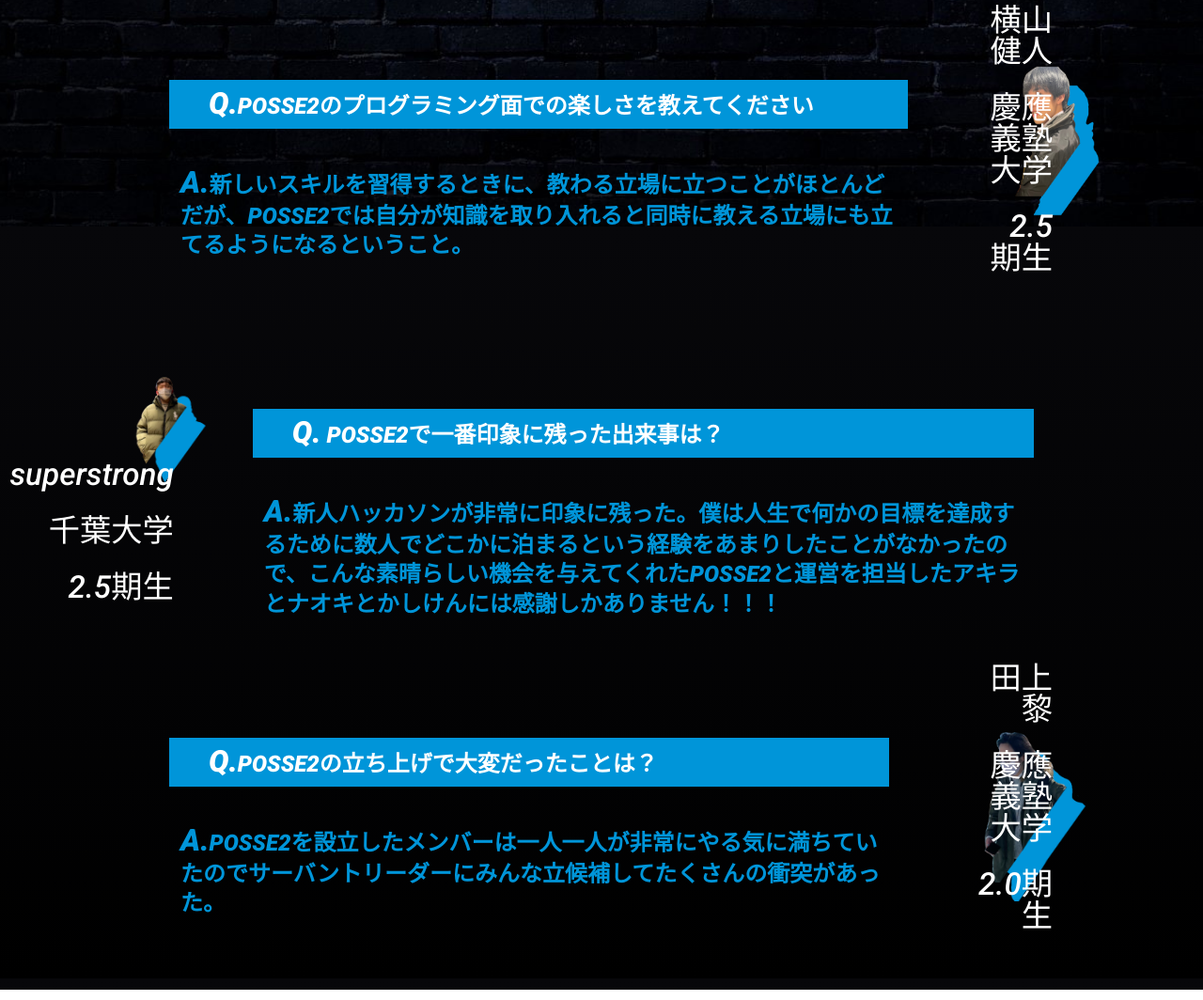
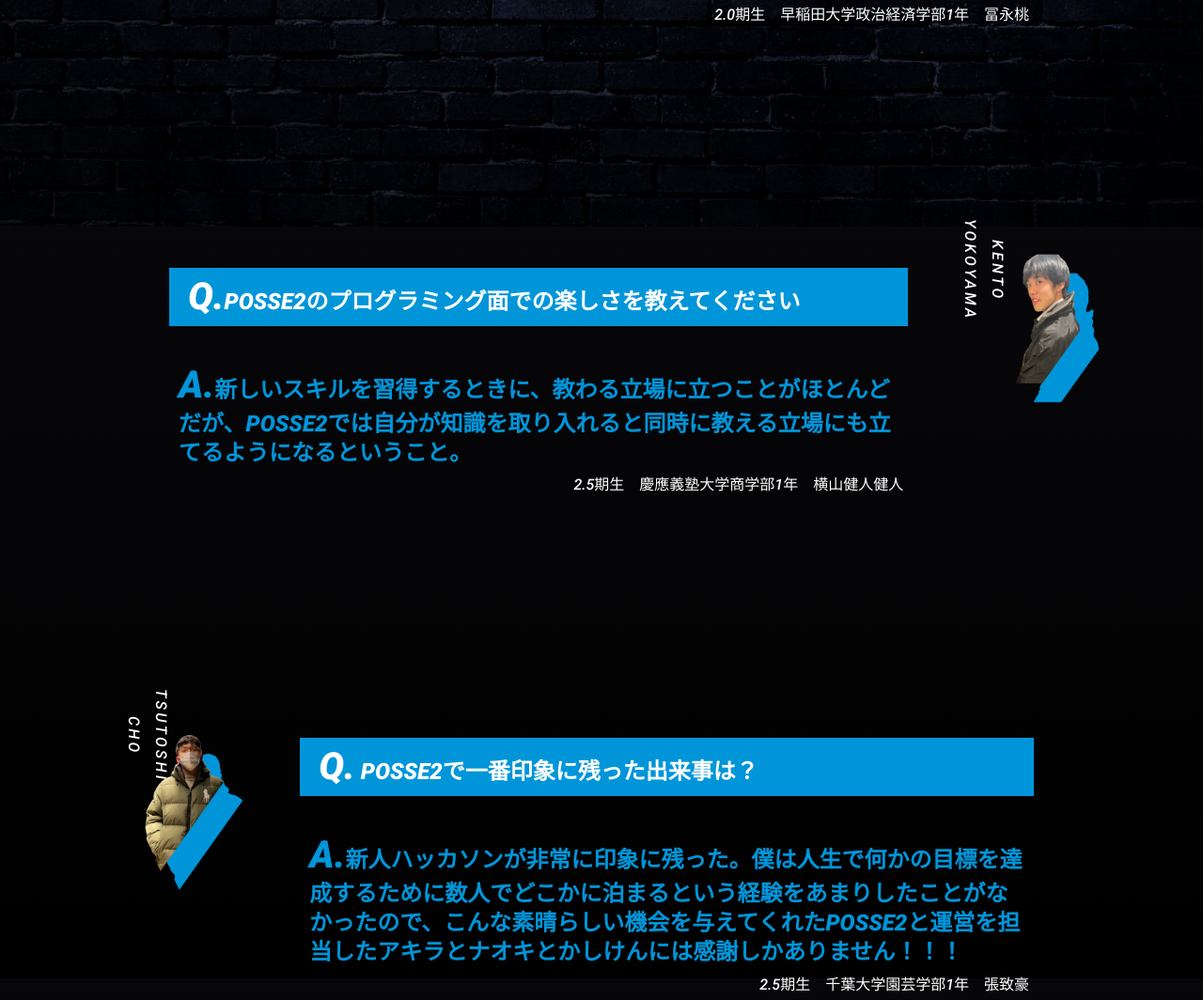
Before and after one commit to posse-ap/posse2-hackathon-202202-team2C, a plain HTML site: page 2022.02.14_ハッカソン/free/index.html in a window 1280 px wide. Shown: the part 559-1623 px from the top of the page at 94% size. Drawn offline with Linux system fonts and the light colour scheme; a web font is replaced by a local one.

Commit message:
FREEページの外観が完成した

```diff
--- a/2022.02.14_ハッカソン/css/free.css
+++ b/2022.02.14_ハッカソン/css/free.css
@@ -65,7 +65,7 @@ text-shadow: 5px 3px 0px #fff;
   width: 100%;
   height: 300px;
   display: flex;
-  margin: 50px 0;
+  margin: 100px 0 200px 0;
   /* box-shadow: 0 0 0 0.5px #fff, 12px 12px 0 0 #fff, 12px 12px 0 0.5px #fff; */
 }
 
@@ -74,24 +74,35 @@ text-shadow: 5px 3px 0px #fff;
   position: relative;
 }
 
+.interview-content-list-profile-name{
+    font-weight: 500;
+    line-height: 1.8181818182;
+    letter-spacing: .2em;
+    color: #fff;
+    font-family: "Roboto", sans-serif;
+    position: absolute;
+    -webkit-transition: 0ms 200ms;
+    transition: 0ms 200ms;
+    -webkit-writing-mode: vertical-rl;
+    -ms-writing-mode: tb-rl;
+    writing-mode: vertical-rl;
+}
+
 .interview-content-list-profile img {
   width: 300px;
-  line-height:300px;
   height: auto;
   filter: drop-shadow(20px 20px 0 #0095d9);
 }
 
 .interview-content-list-profile-text {
   text-align: right;
-  font-size: 1.3vw;
-  padding: 2rem;
   position: absolute;
   bottom: 0;
   right: 0;
 }
 
 .interview-content-list-profile-text p {
-  font-size: 2em;
+  font-size: 1.5em;
   color: #fff;
 }
 
@@ -105,17 +116,16 @@ text-shadow: 5px 3px 0px #fff;
 .interview-content-question {
   padding: 2rem;
 }
-.interview-content-question h1 {
-  padding: 5px 5px 5px 42px;
+.interview-content-question h3 {
+  padding: 5px 5px 5px 20px;
   background: #0095d9;
   font-size: 1.5rem;
   color: white;
-
   line-height: 1.3;
   z-index: -1;
 }
-.interview-content-question h1::first-letter {
-  font-size: 2rem;
+.interview-content-question h3::first-letter {
+  font-size: 2.5rem;
   color: white;
 }
 
@@ -123,17 +133,23 @@ text-shadow: 5px 3px 0px #fff;
   padding: 0 2rem;
 }
 
-.interview-content-answer h1 {
-  padding: 5px 5px 5px 42px;
+.interview-content-answer h3 {
+  padding: 5px 5px 5px 10px;
   color: #0095d9;
-  margin-left: -30px;
+  /* margin-left: -30px; */
   line-height: 1.3;
   z-index: -1;
   font-size: 1.5rem;
 }
-.interview-content-answer::first-letter {
-  font-size: 2rem;
+.interview-content-answer h3::first-letter {
+  font-size: 2.5rem;
   color: #0095d9;
+}
+
+.interview-content-answer p{
+  color: #fff;
+  text-align: right;
+  padding:5px;
 }
 
 .fixed-info.active {
@@ -160,12 +176,12 @@ text-shadow: 5px 3px 0px #fff;
   line-height: 1.7;
 }
 
-.fixed-info-text h5 {
+.fixed-info-text h2 {
   font-size: 1rem;
   color:#333;
 }
 
-.fixed-info-text h5:hover {
+.fixed-info-text h2:hover {
   color: #0095d9;
 }
 
--- a/2022.02.14_ハッカソン/css/game.css
+++ b/2022.02.14_ハッカソン/css/game.css
@@ -8,7 +8,7 @@ body{
   padding-left: 40px;
   padding-right: 40px;
   text-align: center;
-  height: 900px;
+  /* height: 900px; */
   background-image: url(//images.weserv.nl/?url=i.imgur.com/6QJjYMe.jpg);
   background-repeat: repeat;
 }
@@ -20,7 +20,7 @@ body{
   text-shadow:
   0 0 5px #FFF,
   0 0 12px #FFF,
-  0 0 21px rgb(6, 238, 122),
+  /* 0 0 21px rgb(6, 238, 122), */
   0 0 33px green;
   font-size: 30px;
   margin-bottom: 5%;
--- a/2022.02.14_ハッカソン/css/toppage.css
+++ b/2022.02.14_ハッカソン/css/toppage.css
@@ -414,9 +414,9 @@ body {
     text-align: center;
 }
 
-p {
+/* p {
     margin: 0 0 10px 0;
-}
+} */
 
 .wavey-button {
     position: absolute;
--- a/2022.02.14_ハッカソン/free/index.html
+++ b/2022.02.14_ハッカソン/free/index.html
@@ -52,84 +52,66 @@
         <ul class="interview-content-lists">
           <li class="interview-content-list">
             <div class="interview-content-list-profile">
-            <img src="../picture/interview1.PNG" alt="POSSE2">
-            <div class="interview-content-list-profile-text">
-              <p>冨永桃</p>
-              <br>
-              <p>早稲田大学</p>
-              <br>
-              <p>2.0期生</p>
-            </div>
+              <p class="interview-content-list-profile-name">MOMO<br>TOMINAGA</p>
+              <img src="../picture/interview1.PNG" alt="POSSE2momo" style="margin-top: -2rem;">
             </div>
             <div class="interview-content-list-text">
               <div class="interview-content-question">
-              <h1>Q. なぜPOSSE2を選んだのですか？</h1>
+                <h3>Q. なぜPOSSE2を選んだのですか？</h3>
               </div>
               <div class="interview-content-answer">
-              <h1>A.人が多くて質問できる先輩が少なかったので、広い人脈を持てなくても少人数で深い関係を築き、共に切磋琢磨して行ける場所を作りたいと考えたから。
-              </h1>
+                <h3>A.人が多くて質問できる先輩が少なかったので、広い人脈を持てなくても少人数で深い関係を築き、共に切磋琢磨して行ける場所を作りたいと考えたから。
+                </h3>
+                <p>2.0期生　早稲田大学政治経済学部1年　冨永桃</p>
               </div>
             </div>
           </li>
           <li class="interview-content-list">
             <div class="interview-content-list-text">
               <div class="interview-content-question">
-              <h1>Q.POSSE2のプログラミング面での楽しさを教えてください</h1>
+                <h3>Q.POSSE2のプログラミング面での楽しさを教えてください</h3>
               </div>
               <div class="interview-content-answer">
-              <h1>A.新しいスキルを習得するときに、教わる立場に立つことがほとんどだが、POSSE2では自分が知識を取り入れると同時に教える立場にも立てるようになるということ。
-              </h1>
+                <h3>A.新しいスキルを習得するときに、教わる立場に立つことがほとんどだが、POSSE2では自分が知識を取り入れると同時に教える立場にも立てるようになるということ。
+                </h3>
+                <p>2.5期生　慶應義塾大学商学部1年　横山健人健人</p>
               </div>
             </div>
             <div class="interview-content-list-profile">
-            <img src="../picture/無題21_20220215041425.PNG" alt="POSSE2">
-            <div class="interview-content-list-profile-text">
-              <p>横山健人</p>
-              <br>
-              <p>慶應義塾大学</p>
-              <br>
-              <p>2.5期生</p>
-            </div>
+              <p class="interview-content-list-profile-name">KENTO<br>YOKOYAMA</p>
+              <img src="../picture/無題21_20220215041425.PNG" alt="POSSE2kennto" >
             </div>
           </li>
           <li class="interview-content-list">
             <div class="interview-content-list-profile">
-            <img src="../picture/無題21_20220215041511.PNG" alt="POSSE2">
-            <div class="interview-content-list-profile-text">
-              <p>superstrong</p>
-              <br>
-              <p>千葉大学</p>
-              <br>
-              <p>2.5期生</p>
-            </div>
+              <p class="interview-content-list-profile-name">TSUTOSHI<br>CHO</p>
+              <img src="../picture/無題21_20220215041511.PNG" alt="POSSE2tuyosi"style="width:500px; margin-top:20px;">
             </div>
             <div class="interview-content-list-text">
               <div class="interview-content-question">
-              <h1>Q. POSSE2で一番印象に残った出来事は？</h1>
+                <h3>Q. POSSE2で一番印象に残った出来事は？</h3>
               </div>
               <div class="interview-content-answer">
-              <h1>A.新人ハッカソンが非常に印象に残った。僕は人生で何かの目標を達成するために数人でどこかに泊まるという経験をあまりしたことがなかったので、こんな素晴らしい機会を与えてくれたPOSSE2と運営を担当したアキラとナオキとかしけんには感謝しかありません！！！</h1>
+                <h3>
+                  A.新人ハッカソンが非常に印象に残った。僕は人生で何かの目標を達成するために数人でどこかに泊まるという経験をあまりしたことがなかったので、こんな素晴らしい機会を与えてくれたPOSSE2と運営を担当したアキラとナオキとかしけんには感謝しかありません！！！
+                </h3>
+                <p>2.5期生　千葉大学園芸学部1年　張致豪</p>
               </div>
             </div>
           </li>
           <li class="interview-content-list">
             <div class="interview-content-list-text">
               <div class="interview-content-question">
-              <h1>Q.POSSE2の立ち上げで大変だったことは？</h1>
+                <h3>Q.POSSE2の立ち上げで大変だったことは？</h3>
               </div>
               <div class="interview-content-answer">
-              <h1>A.POSSE2を設立したメンバーは一人一人が非常にやる気に満ちていたのでサーバントリーダーにみんな立候補してたくさんの衝突があった。</h1>
+                <h3>A.立ち上げの時、サーバントリーダーにみんな立候補してたくさんの衝突があった。でも、それは人生において大切な経験になったし、POSSE2だから実現できたことだと思う。</h3>
+                <p>2.0期生　慶應義塾大学商学部1年　田上黎</p>
               </div>
             </div>
             <div class="interview-content-list-profile">
-            <img src="../picture/無題21_20220215041517.PNG" alt="POSSE2">
-            <div class="interview-content-list-profile-text">
-              <p>田上黎</p>
-              <br>
-              <p>慶應義塾大学</p>
-              <br>
-              <p>2.0期生</p>
-            </div>
+              <p class="interview-content-list-profile-name">REI<br>TANOUE</p>
+              <img src="../picture/無題21_20220215041517.PNG" alt="POSSE2rei"style="width:500px">
             </div>
           </li>
         </ul>
@@ -140,7 +122,7 @@
     <div id="fixedInfo" class="fixed-info active">
       <div class="fixed-info-textbox">
         <div class="fixed-info-text">
-            <h5>POSSE2申し込みフォームは<br>ここをクリック！</h5>
+          <h2>POSSE2申し込みフォームは<br>ここをクリック！</h2>
         </div>
       </div>
       <div id="infoClose" class="fixed-info-close opa"></div>
```
Also changed, not shown: 2022.02.14_ハッカソン/css/reset.css (line endings or trailing spaces). Lines whose indentation alone changed are shown as unchanged.
